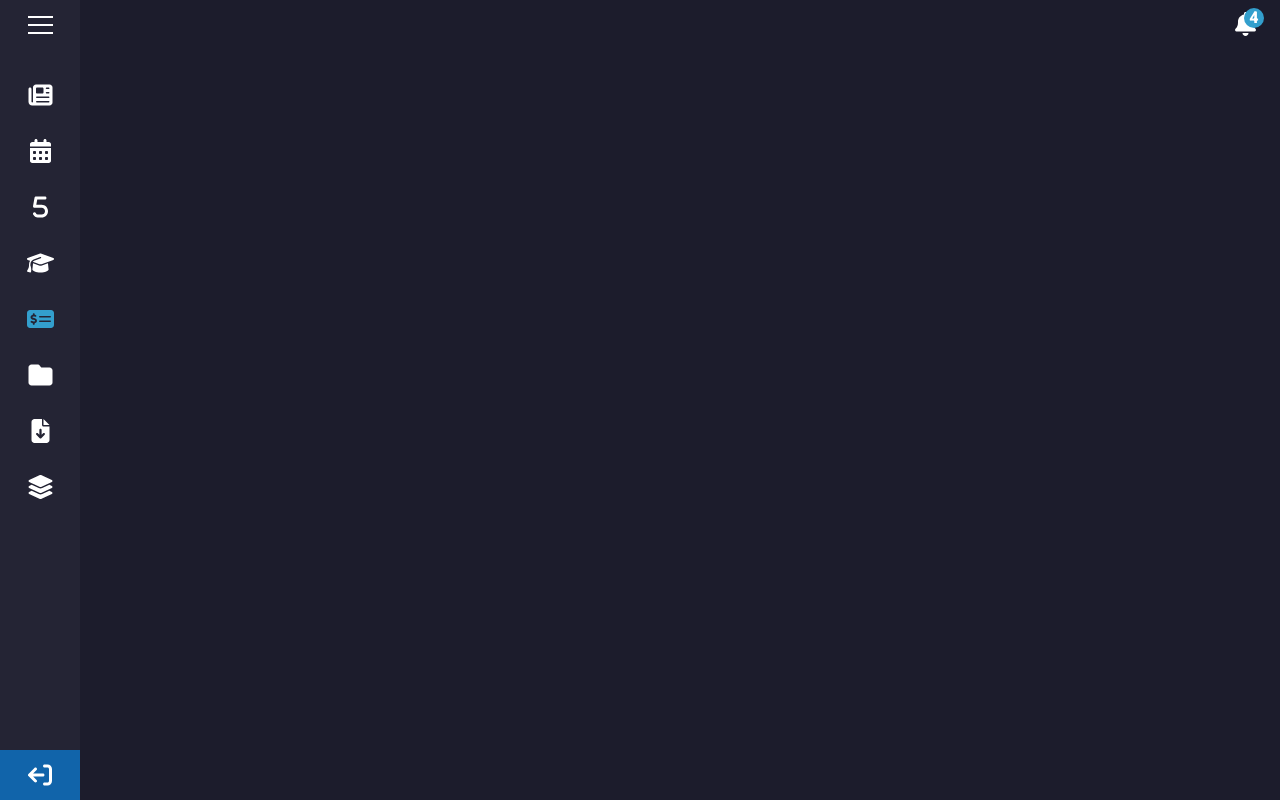
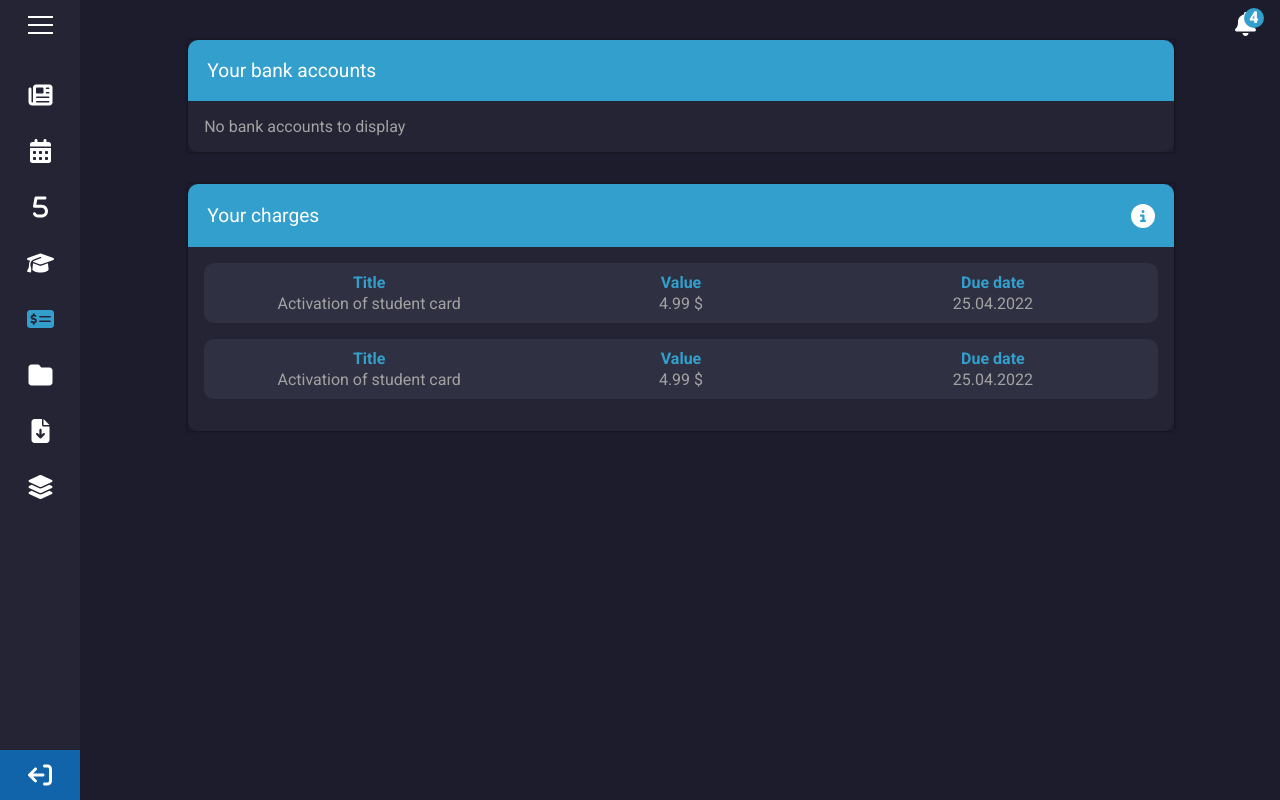
Before and after one commit to LeCarteloo/VirtualUniversity, a React (Create React App) app: page /home/payments in a window 1280 px wide. Built offline with nearby package versions, Linux system fonts and the light colour scheme.

Commit message:
Payments section
 Added payment section with two tables - one for showing bank account and second one for charges

```diff
--- a/src/components/Home.js
+++ b/src/components/Home.js
@@ -5,6 +5,7 @@ import NavBar from "./NavBar";
 import Articles from "./articles/Articles";
 import Article from "./articles/Article";
 import Grades from "./Grades";
+import Payments from "./payments/Payments";
 import Calendar from "./calendar/Calendar";
 import Notifications from "./notifications/Notifications";
 import Files from "./files/Files";
@@ -42,6 +43,7 @@ const Home = () => {
           <Route index path="articles" exact element={<Articles />} />
           <Route path="articles/:id" exact element={<Article />} />
           <Route path="grades" exact element={<Grades />} />
+          <Route path="payments" exact element={<Payments />} />
           <Route path="calendar" exact element={<Calendar />} />
           <Route path="files" exact element={<Files />} />
         </Routes>
--- /dev/null
+++ b/src/components/payments/PayItem.js
@@ -0,0 +1,22 @@
+const PayItem = () => {
+  return (
+    <div className="pay-item">
+      <table>
+        <tbody>
+          <tr>
+            <th>Title</th>
+            <th>Value</th>
+            <th>Due date</th>
+          </tr>
+          <tr>
+            <td>Activation of student card</td>
+            <td>4.99 $</td>
+            <td>25.04.2022</td>
+          </tr>
+        </tbody>
+      </table>
+    </div>
+  );
+};
+
+export default PayItem;
--- /dev/null
+++ b/src/components/payments/Payments.js
@@ -0,0 +1,30 @@
+import "../../styles/payments.scss";
+import PayItem from "./PayItem";
+
+import { FontAwesomeIcon } from "@fortawesome/react-fontawesome";
+import { faInfoCircle } from "@fortawesome/free-solid-svg-icons";
+
+const Payments = () => {
+  return (
+    <section className="payments-section">
+      <div className="accounts">
+        <div className="header">Your bank accounts</div>
+        <div className="content">No bank accounts to display</div>
+      </div>
+
+      <div className="charges">
+        <div className="header">
+          Your charges
+          <FontAwesomeIcon icon={faInfoCircle} size="lg" />
+        </div>
+        <div className="content">
+          {/* No charges to display */}
+          <PayItem />
+          <PayItem />
+        </div>
+      </div>
+    </section>
+  );
+};
+
+export default Payments;
--- /dev/null
+++ b/src/styles/payments.scss
@@ -0,0 +1,48 @@
+@use "global" as global;
+
+.payments-section {
+  display: flex;
+  align-items: center;
+  flex-direction: column;
+}
+
+.charges,
+.accounts {
+  margin-bottom: 2em;
+  width: 85%;
+  box-shadow: 0 0 3px 0 rgba(0, 0, 0, 0.511);
+  .header {
+    display: flex;
+    justify-content: space-between;
+    border-top-left-radius: 10px;
+    border-top-right-radius: 10px;
+    padding: 1em;
+    background-color: global.$primary;
+    font-size: 1.2em;
+  }
+  .content {
+    border-bottom-left-radius: 10px;
+    border-bottom-right-radius: 10px;
+    padding: 1em;
+    background-color: global.$secondary;
+    color: global.$gray;
+  }
+}
+
+// This code is duplicated
+.pay-item {
+  background-color: global.$fourth;
+  border-radius: 10px;
+  margin-bottom: 1em;
+  table {
+    padding: 0.5em;
+    width: 100%;
+    th {
+      color: global.$primary;
+      width: 33%;
+    }
+    td {
+      text-align: center;
+    }
+  }
+}
--- a/src/styles/subject.scss
+++ b/src/styles/subject.scss
@@ -7,16 +7,16 @@
   padding: 1.5em;
   border-radius: 10px;
   background-color: global.$secondary;
+  box-shadow: 0 0 3px 0 rgba(0, 0, 0, 0.511);
   display: flex;
   overflow: hidden;
   cursor: pointer;
   position: relative;
-  transition: 0.3s;
+  transition: height 0.3s;
 
   &::after {
     content: "";
     position: absolute;
-    transition: 1s;
     top: 0;
     left: -150%;
     width: 100%;
@@ -27,11 +27,11 @@
       rgba(255, 255, 255, 0.1),
       transparent
     );
-    transition: 1.5s;
   }
 
   &:hover {
     &::after {
+      transition: 1.3s;
       left: 150%;
     }
   }
```
